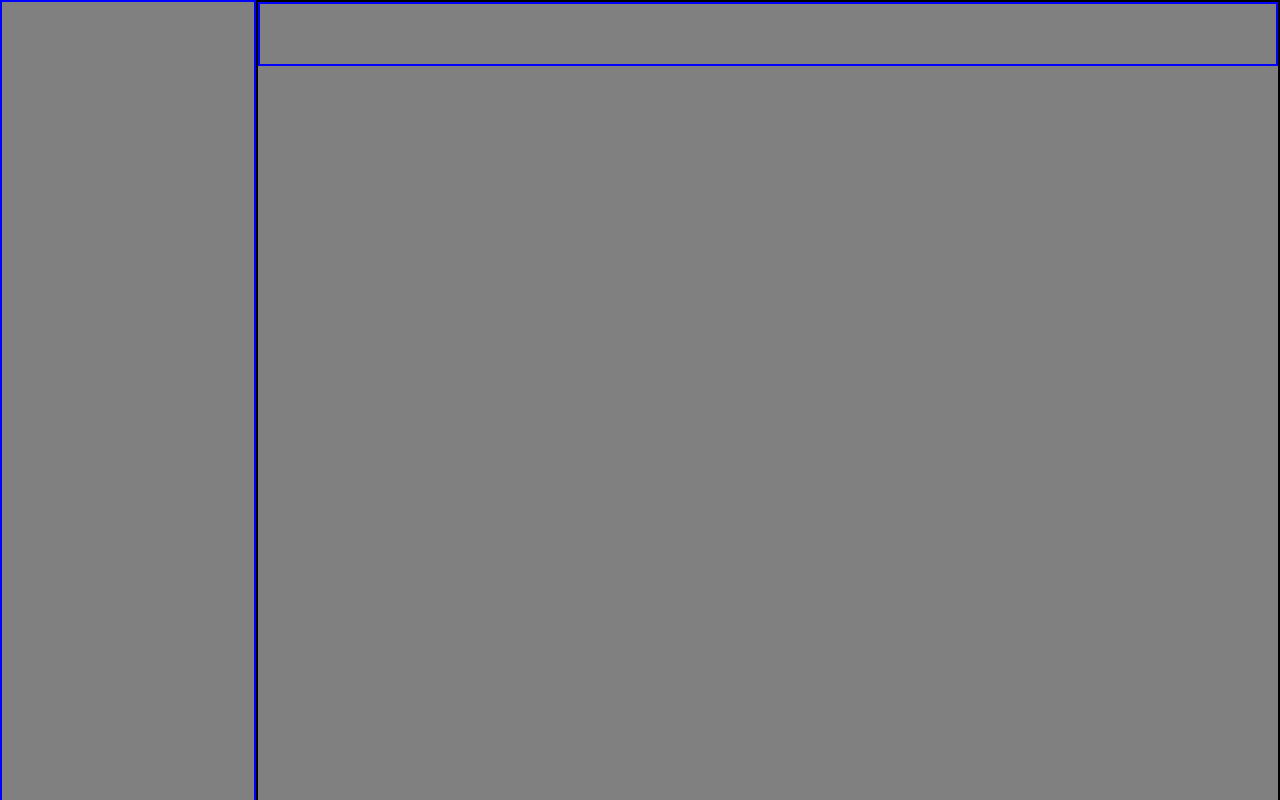
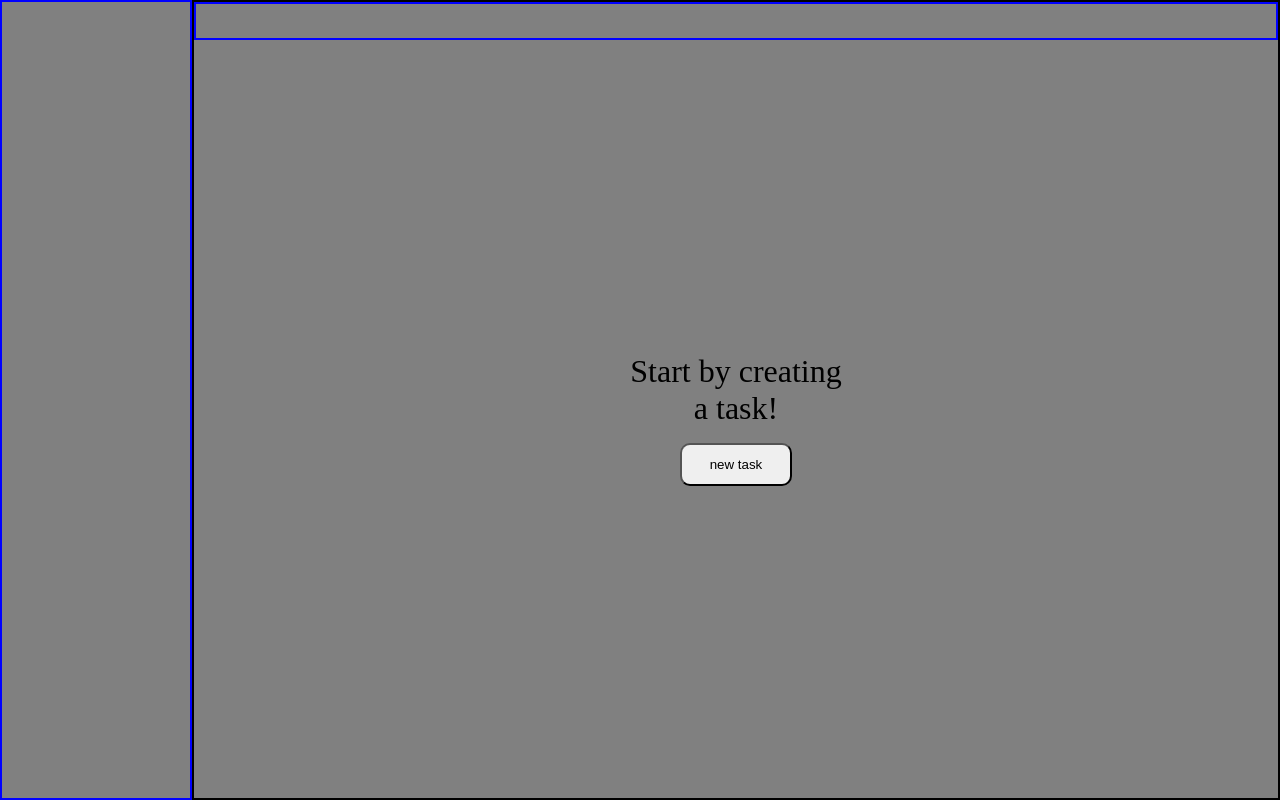
Before and after one commit to NZivulovic/JS-Practice_To-Do-List_with_Webpack, a website built with webpack: page src/template.html in a window 1280 px wide. Shown: the top 800 px of the page. Built offline with nearby package versions, Linux system fonts and the light colour scheme.

Commit message:
some html + css added

```diff
--- a/package.json
+++ b/package.json
@@ -7,7 +7,7 @@
     "test": "echo \"Error: no test specified\" && exit 1",
     "build": "webpack --config webpack.prod.js",
     "dev": "webpack serve --config webpack.dev.js",
-    "deploy": "git subtree push --prefix dist origin gh-pages"
+    "deploy": "git checkout gh-pages && git merge main --no-edit && git add dist -f && git commit -m 'Deployment commit' && git subtree push --prefix dist origin gh-pages"
   },
   "keywords": [],
   "author": "",
--- a/src/styles.css
+++ b/src/styles.css
@@ -18,17 +18,20 @@ h1, h2, h3, h4, h5, h6 {
 }
 /**/
 
-
+html {
+  height: 100%;
+}
 body {
     display: flex;
     background-color: gray;
+    min-height: 100%;
 }
 
 
 .leftPanel{
     display: flex;
-    height: 100vw;
-    width: 20%;
+
+    width: 15%;
     border: 2px solid blue;
 }
 
@@ -37,13 +40,34 @@ body {
 
 .mainPanel{
     display: flex;
-    height: 100vw;
-    width: 80%;
+    flex-direction: column;
+
+    width: 85%;
     border: 2px solid black;
 }
 .mainHeader{
     display: flex;
-    height: 5vw;
+    height: 3vw;
     width: 100%;
     border: 2px solid blue;
 }
+.innerMiddlePanel{
+    display: flex;
+    flex-direction: column;
+    justify-content: center;
+    text-align: center;
+    margin: auto 40%;
+}
+
+.newTaskButtonMain{
+    padding: 0.75rem 1.75rem;
+    border-radius: 10px;
+    margin: 0 auto;
+    cursor: pointer;
+}
+
+.newTaskButtonMainText{
+    font-size: xx-large;
+    margin-bottom: 1rem;
+    max-height: 150px;
+}
--- a/src/template.html
+++ b/src/template.html
@@ -12,6 +12,10 @@
     <div class="leftPanel"></div>
     <div class="mainPanel">
         <header class="mainHeader"></header>
+        <div class="innerMiddlePanel">
+            <p class="newTaskButtonMainText">Start by creating a task!</p>
+            <button class="newTaskButtonMain">new task</button>
+        </div>
     </div>
 </body>
 
```
